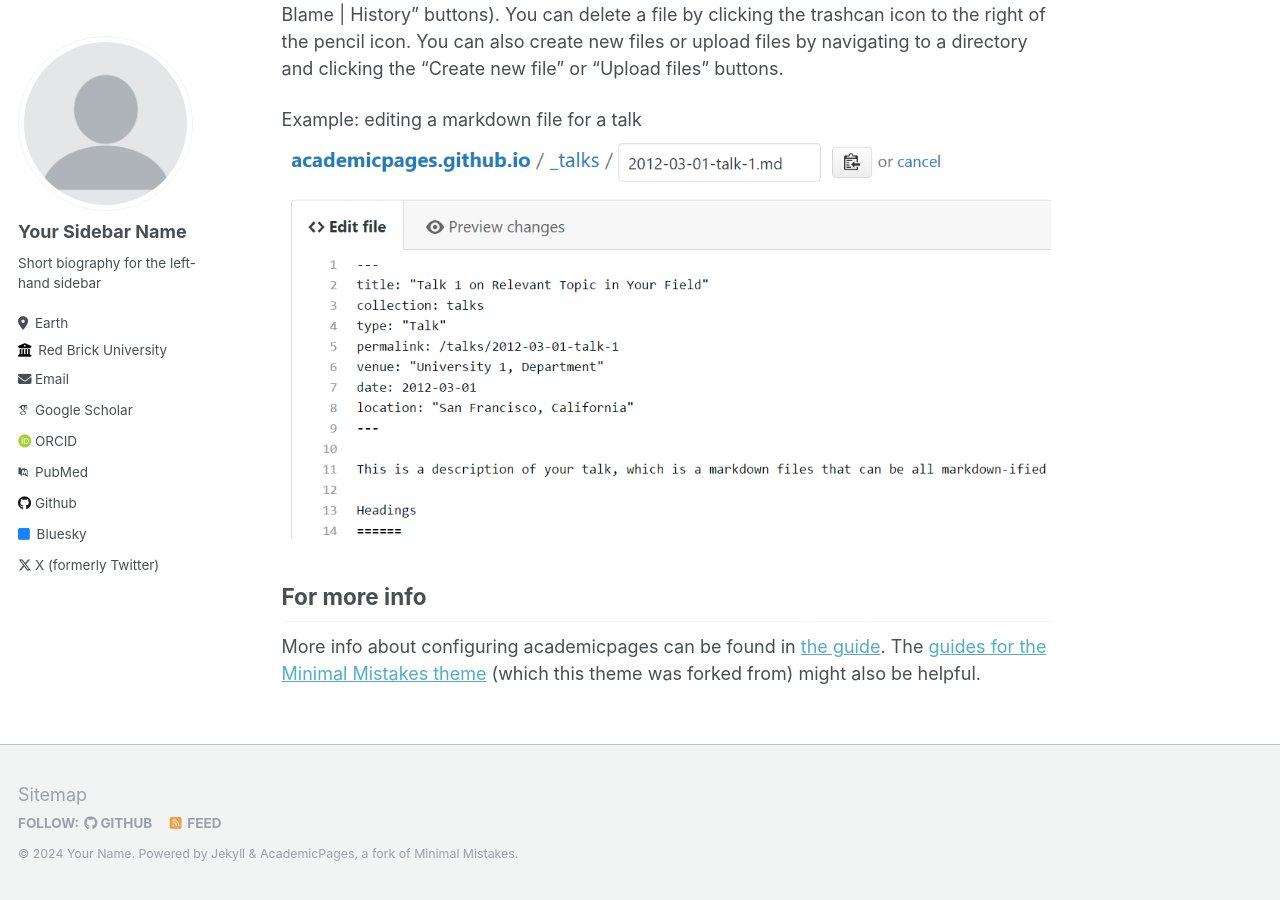
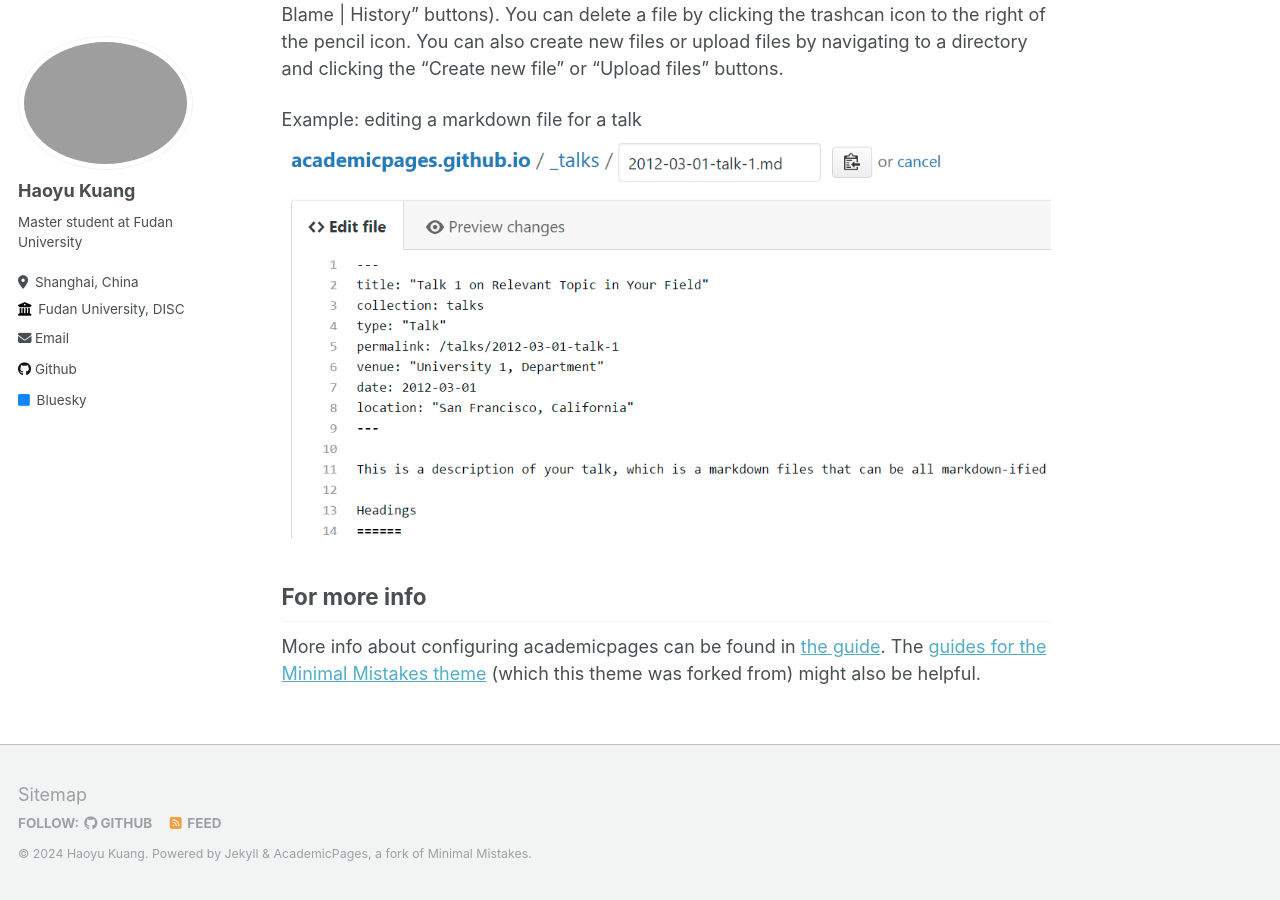
Before and after one commit to HaoyuK/HaoyuK.github.io, a Jekyll site: the page built from _pages/about.md, in a window 1280 px wide and 900 px high, scrolled down 2463 px. Built offline with Jekyll 4.4.1, drawn with Linux system fonts in a browser that asks for light colours; some web fonts are replaced; some of the changed text lies outside the part shown.

Commit message:
Update _config.yml

```diff
--- a/_config.yml
+++ b/_config.yml
@@ -8,41 +8,41 @@
 
 # Basic Site Settings
 locale                   : "en-US"
-title                    : "Your Name / Site Title"
+title                    : "Haoyu Kuang"
 title_separator          : "-"
-name                     : &name "Your Name"
-description              : &description "personal description"
-url                      : https://academicpages.github.io # the base hostname & protocol for your site e.g. "https://mmistakes.github.io"
+name                     : &name "Haoyu Kuang"
+description              : &description "Master student at Fudan University"
+url                      : https://HaoyuK.github.io # the base hostname & protocol for your site e.g. "https://mmistakes.github.io"
 baseurl                  : "" # the subpath of your site, e.g. "/blog"
-repository               : "academicpages/academicpages.github.io"
+repository               : "HaoyuK/HaoyuK.github.io"
 
 # Site Author - The following control what appear as part of the author content on the side bar.
 #               If a field is blank the icon and link will not appear, otherwise it will be shown.
 #               Additional customization can be done by editing /_includes/author-profile.html
 author:
   # Biographic information
-  avatar           : "profile.png"
-  name             : "Your Sidebar Name"
+  avatar           : "haoyu.png"
+  name             : "Haoyu Kuang"
   pronouns         : # example: "she/her"
-  bio              : "Short biography for the left-hand sidebar"
-  location         : "Earth"
-  employer         : "Red Brick University"
+  bio              : "Master student at Fudan University"
+  location         : "Shanghai, China"
+  employer         : "Fudan University, DISC"
   uri              : # URL
-  email            : "none@example.org"
+  email            : "hykuang23@m.fudan.edu.cn"
 
   # Academic websites
   arxiv            : # URL - Update with the correct link to your profile
-  googlescholar    : "https://scholar.google.com/citations?user=PS_CX0AAAAAJ"
+  googlescholar    : # "https://scholar.google.com/citations?user=PS_CX0AAAAAJ"
   impactstory      : # URL
-  orcid            : "http://orcid.org/yourorcidurl"
-  pubmed           : "https://www.ncbi.nlm.nih.gov/pubmed/?term=john+snow"
+  orcid            : # "http://orcid.org/yourorcidurl"
+  pubmed           : # "https://www.ncbi.nlm.nih.gov/pubmed/?term=john+snow"
   researchgate     : # URL
 
   # Repositories and software development
   bitbucket        : # Username - Update with your username on the site
   codepen          : # Username
   dribbble         : # Username
-  github           : "academicpages"
+  github           : "HaoyuK"
   kaggle           : # Username
   stackoverflow    : # User number or user number and name (i.e., use "1" or "1/jeff-atwood")
 
@@ -64,7 +64,7 @@ author:
   steam            : # Username
   telegram         : # URL
   tumblr           : # Username
-  twitter          : "UniofOxford"  # Replace this with your X / Twitter handle
+  twitter          : # "UniofOxford"  # Replace this with your X / Twitter handle
   vine             : # Username
   weibo            : # Username
   wikipedia        : # Username
```
